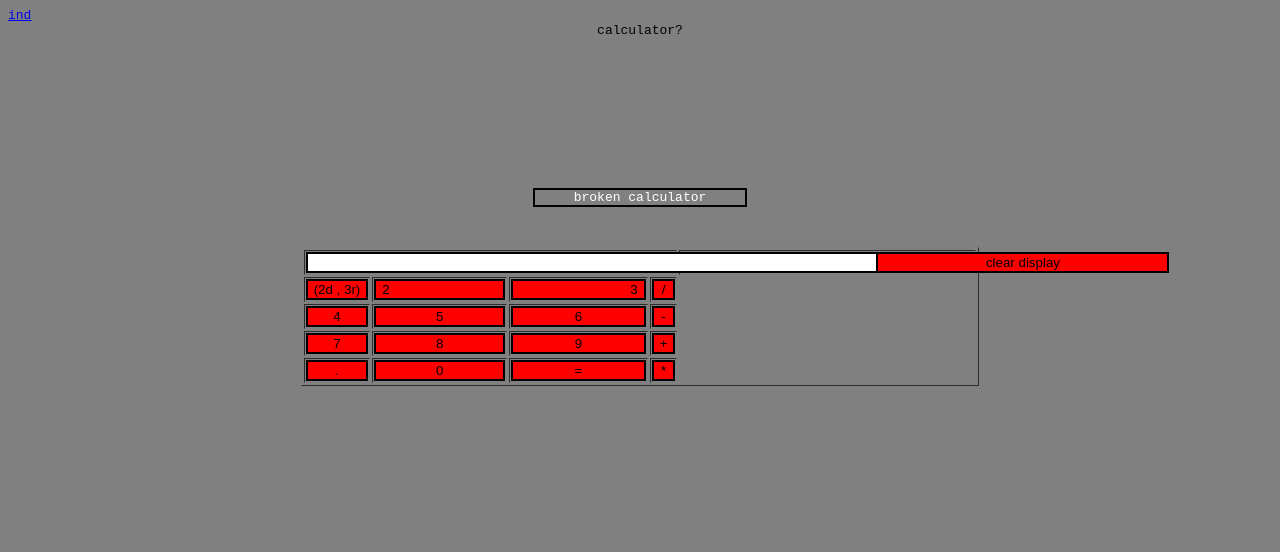
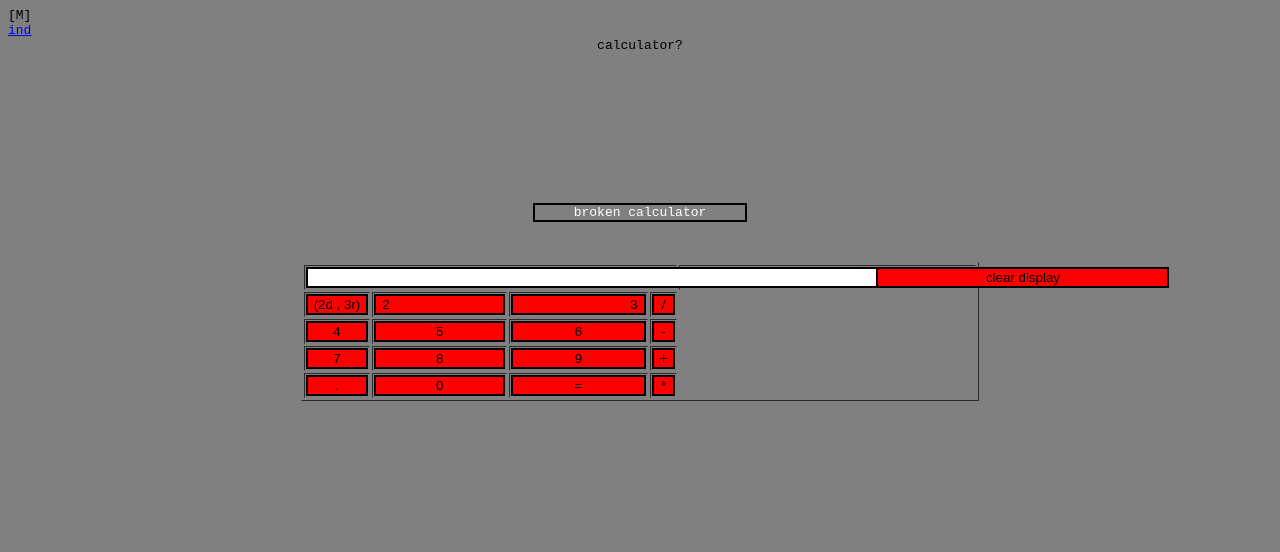
Before and after one commit to AJLStick/page, a plain HTML site: page puzzles/puzz1.html in a window 1280 px wide. Drawn offline with Linux system fonts and the light colour scheme.

Commit message:
Update puzz1.html

```diff
--- a/puzzles/puzz1.html
+++ b/puzzles/puzz1.html
@@ -1,5 +1,7 @@
 <Style>grey { text-decoration:none; color:grey;} html { background-color:grey;}</style>
-<pre><a href="index">ind</a>
+<pre>
+[M]
+<a href="index">ind</a>
 <center>calculator?
 
 
```
